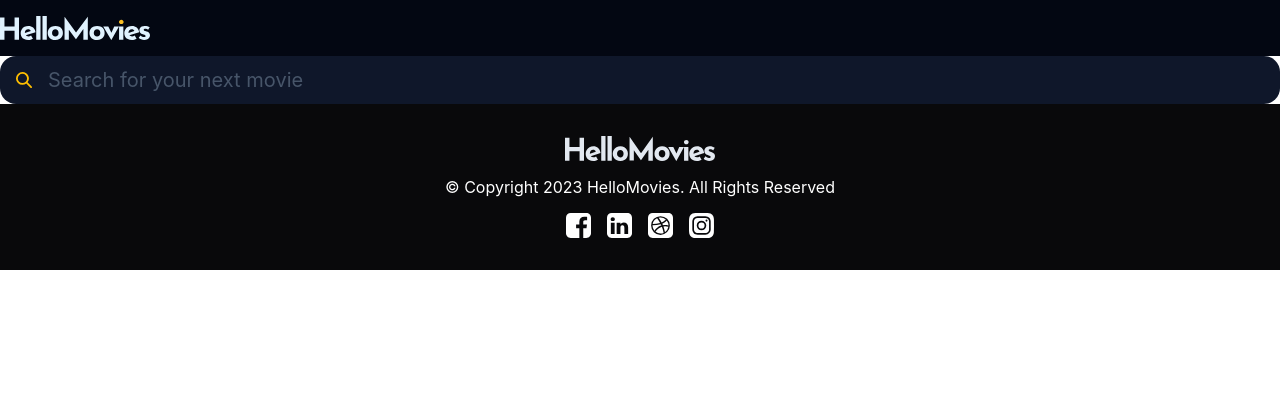
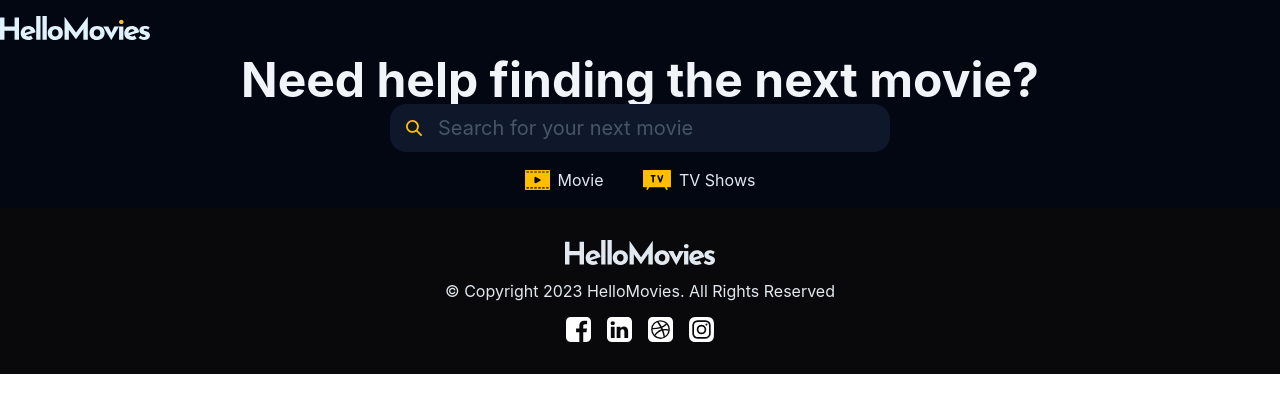
Before and after one commit to smikayel/film_webapp, a React (Create React App) app in the folder frontend/: page / in a window 1280 px wide. Shown: the top 412 px of the page. Built offline with nearby package versions, Linux system fonts and the light colour scheme.

Commit message:
feature: change the structure of components(create feature/shared logic)

```diff
--- a/frontend/src/App.tsx
+++ b/frontend/src/App.tsx
@@ -1,13 +1,12 @@
-import React from "react";
-import { SearchBar } from "./components/search";
-import { Header } from "./components/header";
-import { Footer } from "./components/footer";
+import { Section } from "./components/featured/section";
+import { Footer } from "./components/featured/footer";
+import { Header } from "./components/featured/header";
 
 function App() {
   return (
     <div>
       <Header />
-      <SearchBar />
+      <Section />
       <Footer />
     </div>
   );
--- a/frontend/src/components/footer/index.tsx
+++ b/frontend/src/components/featured/footer/index.tsx
@@ -30,11 +30,20 @@
         />
       </div>
       <div className="text-white leading-tight p-4">
-        <p>© Copyright 2023 HelloMovies. All Rights Reserved</p>
+        <p className="text-slate-200">
+          © Copyright 2023 HelloMovies. All Rights Reserved
+        </p>
       </div>
       <div className="flex justify-between gap-4">
         {socials.map((social) => {
-          return <img src={social.src} className="h-[25px]" alt={social.alt}/>;
+          return (
+            <img
+              src={social.src}
+              className="h-[25px]"
+              alt={social.alt}
+              key={social.src}
+            />
+          );
         })}
       </div>
     </footer>
--- /dev/null
+++ b/frontend/src/components/featured/section/index.tsx
@@ -0,0 +1,30 @@
+import { Chip } from "../../shared/chip/chip";
+import { SearchBar } from "../../shared/search";
+import { Title } from "../../shared/title";
+
+const chips = [
+  {
+    name: "Movie",
+    iconSrc: "/icons/movie.svg",
+  },
+  {
+    name: "TV Shows",
+    iconSrc: "/icons/tv.svg",
+  },
+];
+
+export function Section() {
+  return (
+    <div className="flex flex-col items-center justify-center bg-gray-950">
+      <div className="flex flex-col items-center justify-center">
+        <Title />
+        <SearchBar />
+        <div className="flex flex-row gap-10 p-4">
+          {chips.map((chip) => (
+            <Chip name={chip.name} icon={chip.iconSrc} key={chip.name} />
+          ))}
+        </div>
+      </div>
+    </div>
+  );
+}
--- /dev/null
+++ b/frontend/src/components/shared/chip/chip.interface.ts
@@ -0,0 +1,4 @@
+export interface IChip {
+  name: string;
+  icon: string;
+}
--- /dev/null
+++ b/frontend/src/components/shared/chip/chip.tsx
@@ -0,0 +1,10 @@
+import { IChip } from "./chip.interface";
+
+export function Chip({ name, icon }: IChip) {
+  return (
+    <div className="flex flex-row justify-between items-center gap-2">
+      <img className="w-auto h-[20px] " src={icon} alt="chip icon" />
+      <span className="text-slate-200">{name}</span>
+    </div>
+  );
+}
--- a/frontend/src/components/search/index.tsx
+++ b/frontend/src/components/shared/search/index.tsx
@@ -1,8 +1,8 @@
 export function SearchBar() {
   return (
-    <div className="relative">
+    <div className="relative w-[500px]">
       <input
-        className="w-full h-12 p-6 pl-12 rounded-2xl bg-slate-900 text-slate-100 text-xl font-normal font-inter leading-7 placeholder-slate-600"
+        className="w-full h-12 p-6 pl-12 rounded-2xl bg-slate-900 text-slate-100 text-xl font-normal font-inter leading-7 placeholder-slate-600 focus:outline-none"
         type="text"
         placeholder="Search for your next movie"
       />
--- /dev/null
+++ b/frontend/src/components/shared/title/index.tsx
@@ -0,0 +1,7 @@
+export function Title() {
+  return (
+    <div className="text-center text-slate-100 text-5xl font-bold font-inter leading-[48px]">
+      Need help finding the <br className="md:hidden" /> next movie?
+    </div>
+  );
+}
--- a/frontend/src/index.css
+++ b/frontend/src/index.css
@@ -1,12 +1,11 @@
 @tailwind base;
 @tailwind components;
 @tailwind utilities;
+@import url("https://fonts.googleapis.com/css2?family=Inter:wght@300;400;500;600;700;800;900&display=swap");
 
 body {
   margin: 0;
-  font-family: -apple-system, BlinkMacSystemFont, "Segoe UI", "Roboto", "Oxygen",
-    "Ubuntu", "Cantarell", "Fira Sans", "Droid Sans", "Helvetica Neue",
-    sans-serif;
+  font-family: "Inter", sans-serif;
   -webkit-font-smoothing: antialiased;
   -moz-osx-font-smoothing: grayscale;
 }
```
Also changed, not shown: frontend/public/icons/movie.svg, frontend/public/icons/tv.svg, frontend/src/components/featured/header/index.tsx (renamed from frontend/src/components/header/index.tsx).
